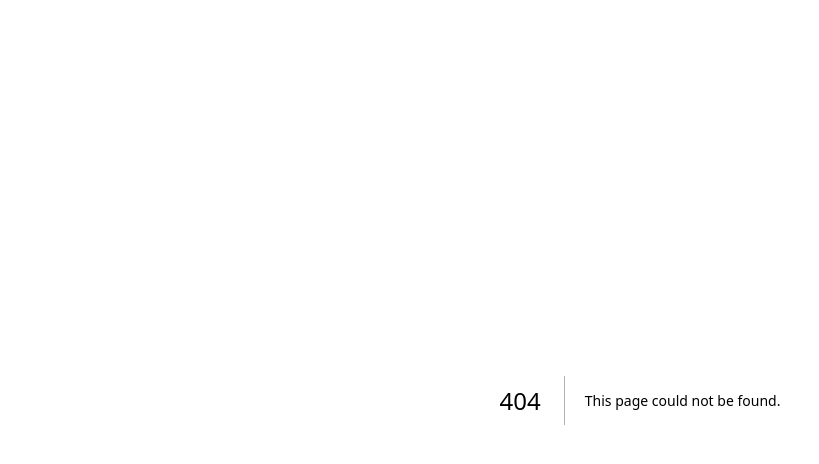
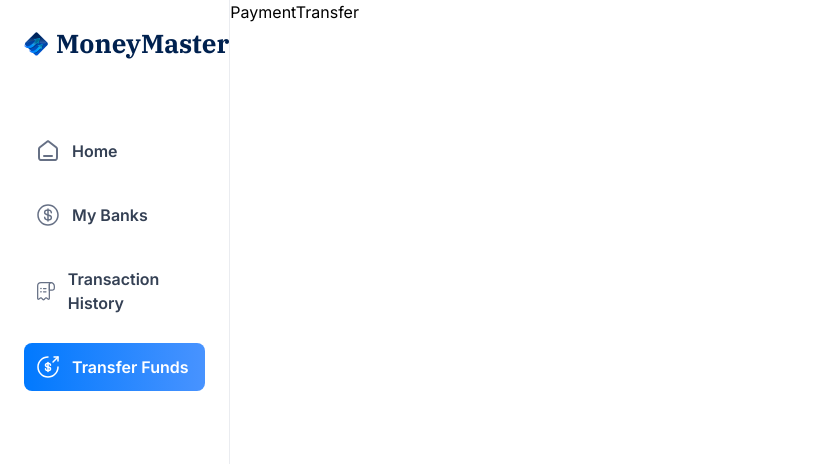
Before and after one commit to lasindu2001/next-banking-app, a Next.js app: page /payment-transfer in a window 1280 px wide. Before the commit this address had no page. Shown: the top 464 px of the page, without its empty margins (0-819 px from the left). Built offline with nearby package versions, Linux system fonts and the light colour scheme.

Commit message:
implement complete layout

```diff
--- a/app/(root)/layout.tsx
+++ b/app/(root)/layout.tsx
@@ -1,12 +1,31 @@
+import MobileNav from "@/components/MobileNav";
+import Sidebar from "@/components/Sidebar";
+import Image from "next/image";
+
 export default function RootLayout({
   children,
 }: Readonly<{
   children: React.ReactNode;
 }>) {
+  const loggedIn = { firstName: 'Lasindu', lastName: 'Maduranga' };
+
   return (
-    <main>
-      SIDEBAR
-      {children}
+    <main className="flex h-screen w-full font-inter">
+      <Sidebar user={loggedIn} />
+      <div className="flex size-full flex-col">
+        <div className="root-layout">
+          <Image
+            src="/icons/logo.svg"
+            width={30}
+            height={30}
+            alt="logo"
+          />
+          <div>
+            <MobileNav user={loggedIn} />
+          </div>
+        </div>
+        {children}
+      </div>
     </main>
   );
 }
--- /dev/null
+++ b/app/(root)/my-banks/page.tsx
@@ -0,0 +1,9 @@
+import React from 'react'
+
+const MyBanks = () => {
+  return (
+    <div>MyBanks</div>
+  )
+}
+
+export default MyBanks
--- a/app/(root)/page.tsx
+++ b/app/(root)/page.tsx
@@ -1,7 +1,6 @@
 import HeaderBox from '@/components/HeaderBox'
 import RightSidebar from '@/components/RightSidebar';
 import TotalBalanceBox from '@/components/TotalBalanceBox';
-import React from 'react'
 
 const Home = () => {
   const loggedIn = { firstName: 'Lasindu', lastName: 'Maduranga', email: 'lasindumvp2001@gmail.com' };
@@ -24,7 +23,11 @@ const Home = () => {
         </header>
         RECENT TRANSACTIONS
       </div>
-      <RightSidebar/>
+      <RightSidebar
+        user={loggedIn}
+        transactions={[]}
+        banks={[{ currentBalance: 123.50 }, { currentBalance: 500.50 }]}
+      />
     </section>
   )
 }
--- /dev/null
+++ b/app/(root)/payment-transfer/page.tsx
@@ -0,0 +1,9 @@
+import React from 'react'
+
+const PaymentTransfer = () => {
+  return (
+    <div>PaymentTransfer</div>
+  )
+}
+
+export default PaymentTransfer
--- /dev/null
+++ b/app/(root)/transaction-history/page.tsx
@@ -0,0 +1,9 @@
+import React from 'react'
+
+const TransactionHistory = () => {
+  return (
+    <div>TransactionHistory</div>
+  )
+}
+
+export default TransactionHistory
```
